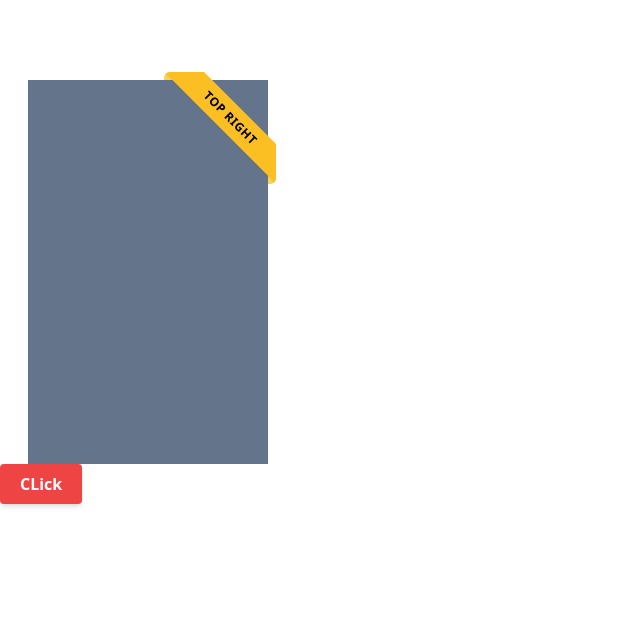
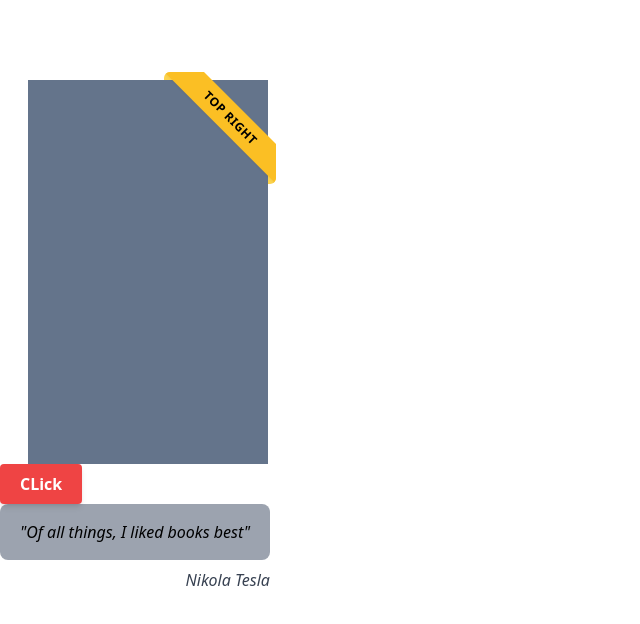
Before and after one commit to sudarshan604/reusable-component, a React (Vite) app: page / in a window 1280 px wide. Shown: the top 624 px of the page, without its empty margins (0-640 px from the left). Built offline with nearby package versions, Linux system fonts and the light colour scheme.

Commit message:
made/Quote component structure

```diff
--- a/src/App.tsx
+++ b/src/App.tsx
@@ -1,6 +1,7 @@
 import Ribbon from "./components/Ribbon";
 import Button from "./components/Button";
 import Modal from "./components/Modal";
+import Quote from "./components/Quote";
 import { useState } from "react";
 
 function App() {
@@ -31,6 +32,11 @@ function App() {
           fugiat ducimus impedit.
         </p>
       </Modal>
+      <div className="w-fit">
+        <Quote by="Nikola Tesla" source="http://example.com">
+          Of all things, I liked books best
+        </Quote>
+      </div>
     </>
   );
 }
--- a/src/components/Button.tsx
+++ b/src/components/Button.tsx
@@ -1,3 +1,4 @@
+/* eslint-disable react-refresh/only-export-components */
 import React from "react";
 import { cx } from "../utils";
 
@@ -47,7 +48,6 @@ const shapeClasses: Record<ButtonProps["shape"], string> = {
   pill: "rounded-full",
 };
 
-// eslint-disable-next-line react-refresh/only-export-components
 const Button = (
   {
     size = "medium",
@@ -72,5 +72,4 @@ const Button = (
   );
 };
 
-// eslint-disable-next-line react-refresh/only-export-components
 export default React.forwardRef(Button);
--- /dev/null
+++ b/src/components/Quote.tsx
@@ -0,0 +1,26 @@
+import React from "react";
+
+interface QuoteProps {
+  by: string;
+  source: string;
+  children: React.ReactNode;
+}
+
+const Quote = ({ by, source, children }: QuoteProps) => {
+  return (
+    <figure>
+      <blockquote
+        className={`m-0 bg-gray-400 py-4 px-5 rounded-lg italic before:content-['"'] after:content-['"']`}
+      >
+        {children}
+      </blockquote>
+      <cite className="block text-right mt-2 ">
+        <a href={source} className="text-gray-700">
+          {by}
+        </a>
+      </cite>
+    </figure>
+  );
+};
+
+export default Quote;
```
